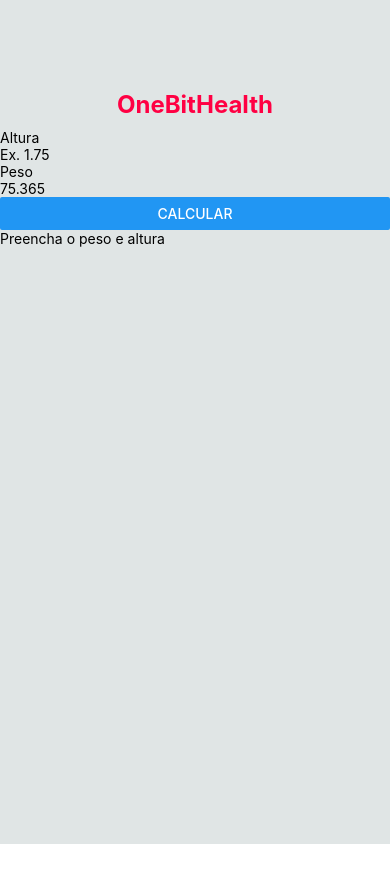
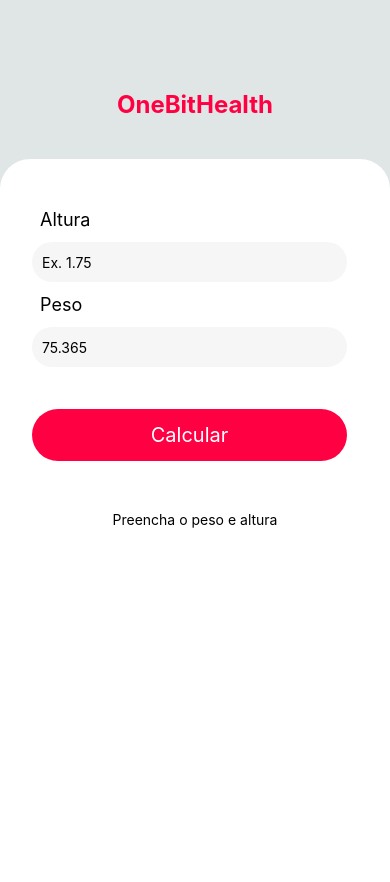
Before and after one commit to viniciusdamascenosouza/react-native01, a React Native app in the folder my-app/: screen / in a window 390 px wide. Shown: the top 882 px of the page. Before the commit the page ends 844 px from the top, so only its background shows below. Built offline with nearby package versions, Linux system fonts and the light colour scheme.

Commit message:
Adicionando estilos: input, label e button

```diff
--- a/my-app/src/components/Form/index.js
+++ b/my-app/src/components/Form/index.js
@@ -1,6 +1,7 @@
 import React, { useState } from "react";
-import { Button, Text, TextInput, View } from "react-native";
+import { Text, TextInput, TouchableOpacity, View } from "react-native";
 import ResultImc from "./ResultImc";
+import styles from "./style";
 
 export default function Form() {
   const [height, setHeight] = useState(null);
@@ -11,11 +12,11 @@
 
   function imcCalculator() {
     return setImc(
-        (
-          (weight.replace(",", ".") * 1) /
-          (height.replace(",", ".") * 1 * (height.replace(",", ".") * 1))
-        ).toFixed(2)
-      );
+      (
+        (weight.replace(",", ".") * 1) /
+        (height.replace(",", ".") * 1 * (height.replace(",", ".") * 1))
+      ).toFixed(2)
+    );
   }
 
   function validationImc() {
@@ -33,28 +34,34 @@
   }
 
   return (
-    <View>
-      <View>
-        <Text>Altura</Text>
+    <View style={styles.formContext}>
+      <View style={styles.form}>
+        <Text style={styles.formLabel}>Altura</Text>
         <TextInput
+          style={styles.input}
           onChangeText={setHeight}
           value={height}
           placeholder="Ex. 1.75"
           keyboardType="numeric"
         />
 
-        <Text>Peso</Text>
+        <Text style={styles.formLabel}>Peso</Text>
         <TextInput
+          style={styles.input}
           onChangeText={setWeight}
           value={weight}
           placeholder="75.365"
           keyboardType="numeric"
         />
 
-        <Button
-        onPress={() => validationImc()}
-        title={textButton}
-        />
+        <TouchableOpacity
+        style={styles.buttonCalculator}
+        onPress={() => {
+          validationImc()
+        }}>
+          <Text style={styles.textButtonCalculator}>{textButton}</Text>
+        </TouchableOpacity>
+
       </View>
       <ResultImc messageResultImc={messageImc} ResultImc={imc} />
     </View>
--- a/my-app/src/components/Form/style.js
+++ b/my-app/src/components/Form/style.js
@@ -0,0 +1,50 @@
+import { StyleSheet } from "react-native";
+
+const styles = StyleSheet.create({
+  formContext: {
+    width: "100%",
+    height: "100%",
+    bottom: 0,
+    backgroundColor: "#ffffff",
+    alignItems: "center",
+    borderTopLeftRadius: 30,
+    borderTopRightRadius: 30,
+    marginTop: 30,
+  },
+  form: {
+    width: "100%",
+    height: "auto",
+    marginTop: 30,
+    padding: 20,
+  },
+  formLabel: {
+    color: "#000000",
+    fontSize: 18,
+    paddingLeft: 20,
+  },
+  input: {
+    width: "90%",
+    borderRadius: 50,
+    backgroundColor: "#f6f6f6",
+    height: 40,
+    margin: 12,
+    paddingLeft: 10,
+  },
+  buttonCalculator: {
+    borderRadius: 50,
+    alignItems: "center",
+    justifyContent: "center",
+    width: "90%",
+    backgroundColor: "#ff0043",
+    paddingTop: 14,
+    paddingBottom: 14,
+    marginLeft: 12,
+    margin: 30,
+  },
+  textButtonCalculator: {
+    color: "#ffffff",
+    fontSize: 20,
+  },
+});
+
+export default styles;
```
